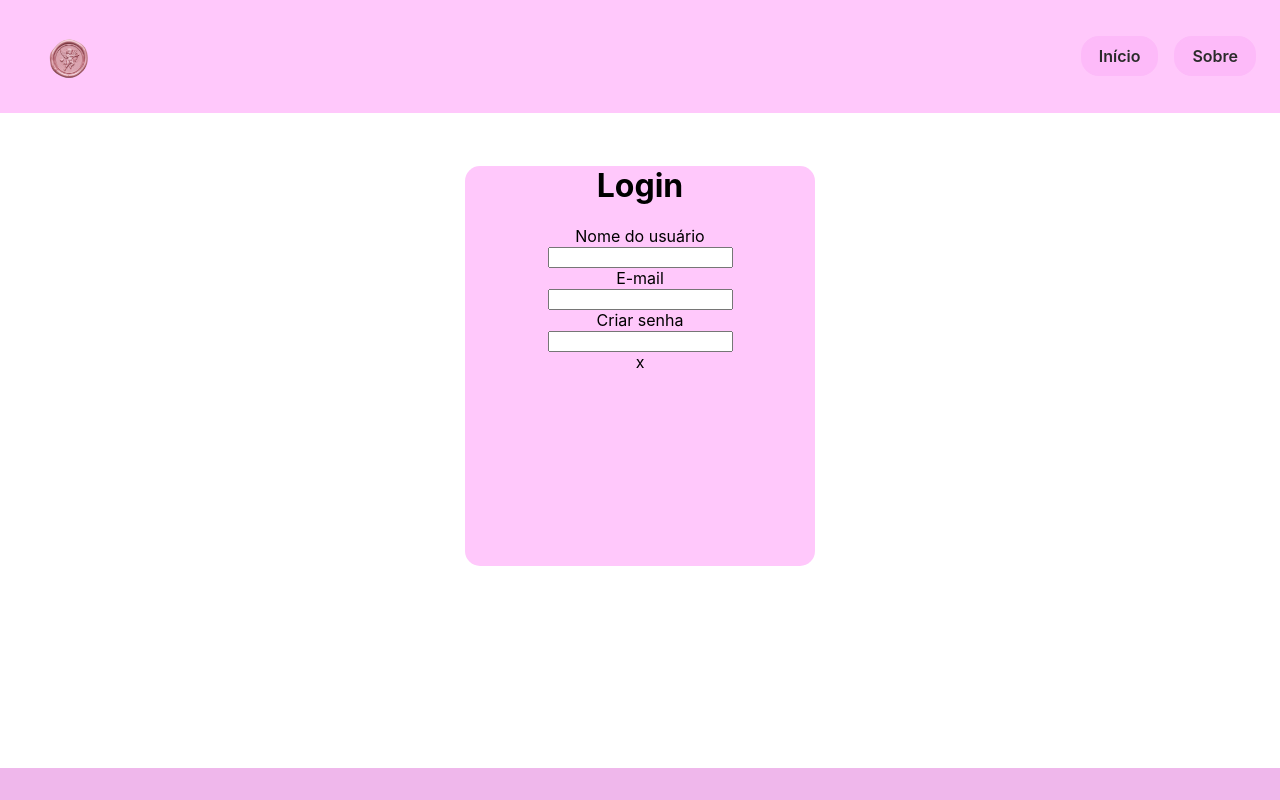
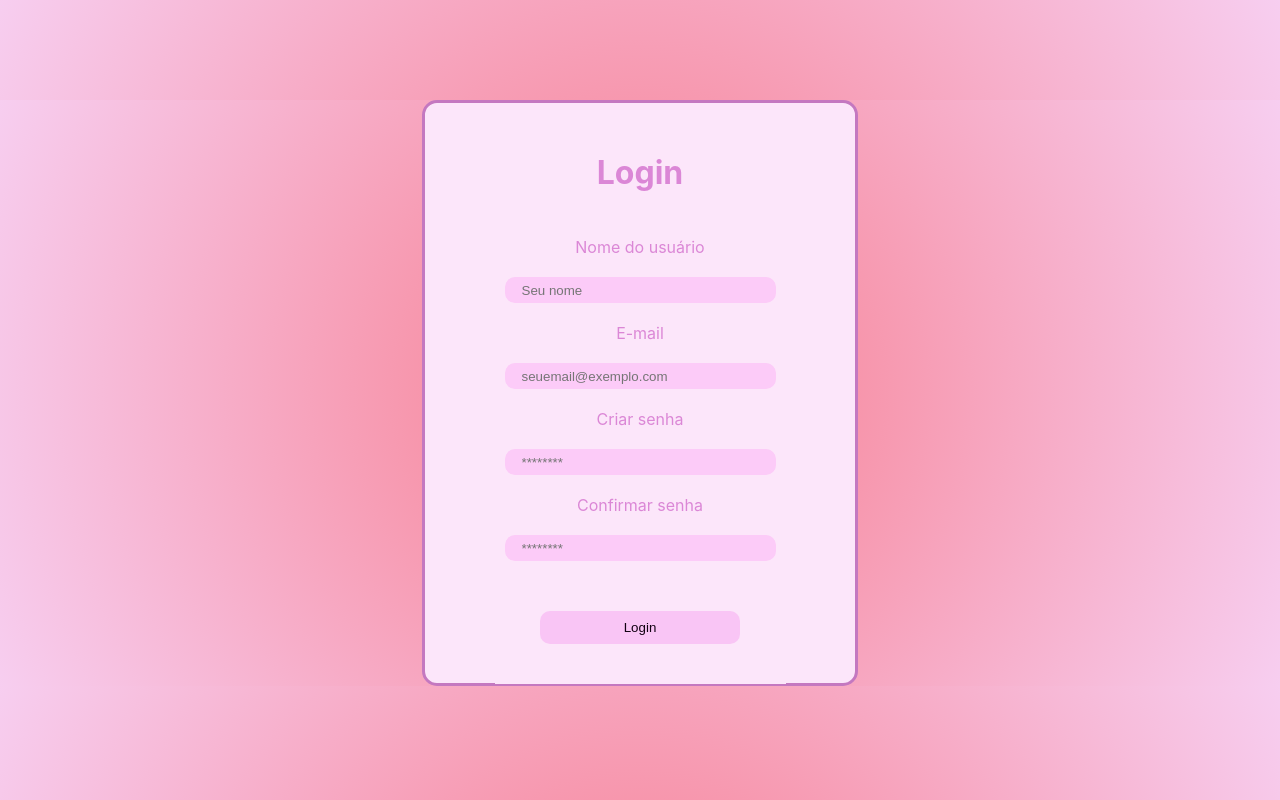
Before and after one commit to helenalacerda06/pj, a React (Create React App) app in the folder my-app/: page / in a window 1280 px wide. Built offline with nearby package versions, Linux system fonts and the light colour scheme.

Commit message:
fix/login

```diff
--- a/my-app/src/App.js
+++ b/my-app/src/App.js
@@ -9,7 +9,7 @@ function App() {
 
       <Header />
       <main className="app-main">
-        <Login />
+
       </main>
       <Footer />
     </div>
--- a/my-app/src/componentes/Footer.css
+++ b/my-app/src/componentes/Footer.css
@@ -1,5 +1,5 @@
 .footer {
-  background-color: #efb7eb;
+  background: #fce6fa;
   color: #2b2b2b;
   text-align: center;
   padding: 16px;
--- a/my-app/src/componentes/Header.css
+++ b/my-app/src/componentes/Header.css
@@ -1,5 +1,5 @@
 .header {
-  background-color: #ffc8fb;
+  background: #f8d9f6;
   color: #2b2b2b;
   padding: 25px 24px;
   display: flex;
@@ -11,6 +11,7 @@
 .header-logo {
   width: 50px;
   margin-left: 20px;
+  background: #f8d9f6;
 
 }
 
@@ -23,6 +24,7 @@
   display: flex;
   gap: 16px;
   margin-left: auto;
+  background: #f8d9f6;
 }
 
 .header nav a {
@@ -33,7 +35,8 @@
 
 .header a {
   border: 2px solid #fdbaf9;
-  background-color: #fdbaf9;
+
+  background: #fdbaf9;
   padding: 8px 16px;
   border-radius: 18px;
   align-items: center;
--- a/my-app/src/componentes/login.css
+++ b/my-app/src/componentes/login.css
@@ -1,12 +1,69 @@
+*{
+    /* background-color: #b8a2b8; */
+   background: #fd93a1;
+    background: radial-gradient(circle, rgb(247, 125, 142) 0%, rgb(247, 206, 240) 100%) ;
+}
+
+.titulo{
+    background: #fce6fa;
+    color: #db87d6;
+    margin: 35px;
+}
+
 .container{
-    display: block;
-    background-color: #ffc8fb;
-    width: 350px;
-    height: 400px;
+    display: flex;
+    flex-direction: column;
+    align-items: center;
+    background: #fce6fa;
+    width: 400px;
+    height: 550px;
     border-radius: 15px;
     margin: auto;
+    padding: 15px;
+    margin-top: 100px;
+    border-style: solid;
+    border-width: 3px;
+    border-color: #c478c0;
+
+}
+.label{
+    width: 100;
+    display: block;
+    margin-top: 20px;
+    margin: 10px;
+    color:#db87d6;
+    background: #fce6fa;
+    background-color: transparent;
+
 }
 
-.label{
-    display: block;
+.button{
+    margin: 40px;
+    width: 200px;
+    height: 33px;
+    border-radius: 10px;
+    background: #f9c5f5;
+    color:rgb(18, 2, 18);
+    border: transparent;
 }
+.input{
+    border-radius: 10px;
+    border-color: transparent;
+    width: 250px;
+    height: 20px;
+    margin: 10px;
+    background: #fccbf8;
+    padding-left: 15px;
+}
+.input houver{
+    border-color: transparent;
+    width: 230px;
+    height: 44;
+}
+
+.form{
+    display: flex;
+    flex-direction: column;
+    align-items: center;
+    background: #fce6fa;
+}
--- a/my-app/src/componentes/login.js
+++ b/my-app/src/componentes/login.js
@@ -1,30 +1,42 @@
 import './login.css';
+import App from '../App.js'
 
 function Login(){
     return(
-        <div>
             <container className='container'>
-                <h1>Login</h1>
+                <h1 className='titulo'>Login</h1>
 
                 <form className="form" >
 
                     <label className='label'>Nome do usuário</label>
                     <input
                         className="input"
+                        placeholder='Seu nome'
                     />
 
                     <label className='label'>E-mail</label>
                     <input
                         className="input"
+                        placeholder='seuemail@exemplo.com'
                     />
 
                     <label className='label'>Criar senha</label>
                     <input
                         className="input"
+                        placeholder='********'
                     />
-                </form>x
+
+                       <label className='label'>Confirmar senha</label>
+                    <input
+                        className="input"
+                        placeholder='********'
+                    />
+                    <button className='button' type='submit'onClick={App} >Login</button>
+                </form>
+
+
             </container>
-        </div>
+
     )
 }
 
--- a/my-app/src/index.js
+++ b/my-app/src/index.js
@@ -3,14 +3,18 @@ import ReactDOM from 'react-dom/client';
 import './index.css';
 import App from './App';
 import Login from './componentes/login';
+import Header from './componentes/Header';
+import Footer from './componentes/Footer';
 
 import reportWebVitals from './reportWebVitals';
 
 const root = ReactDOM.createRoot(document.getElementById('root'));
 root.render(
   <React.StrictMode>
-    <login/>
-    <App />
+
+
+<Login />
+
   </React.StrictMode>
 );
 
```
Also changed, not shown: my-app/src/index.css (line endings or trailing spaces).
